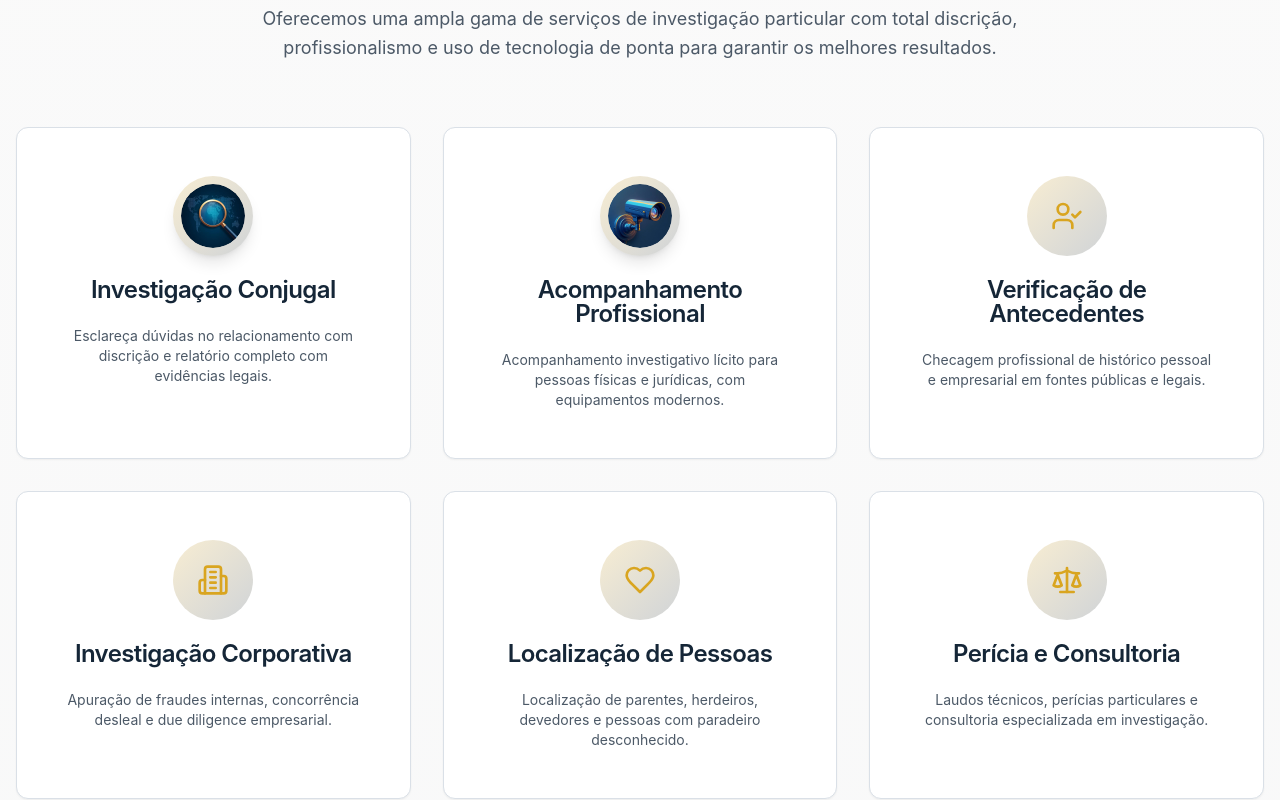
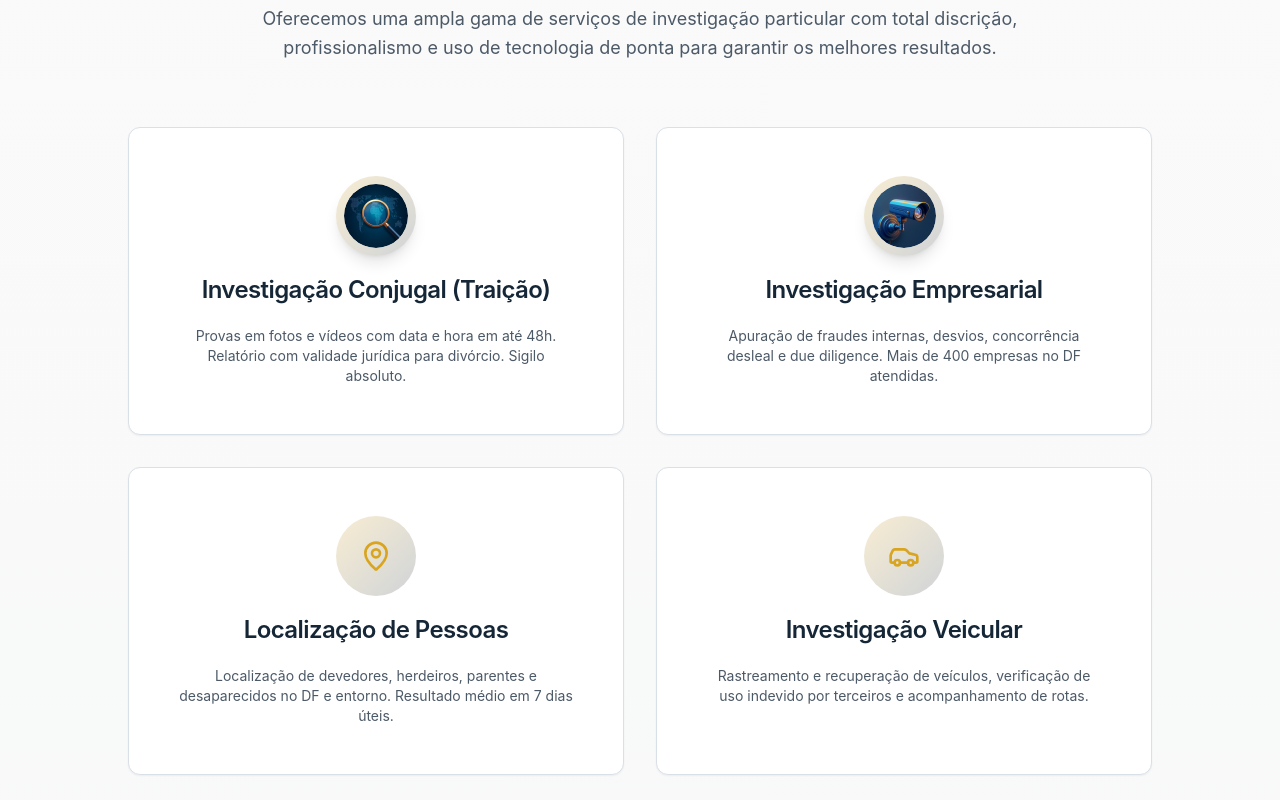
Before and after one commit to ysacostarica167-spec/detetive-regis-df, a React (Vite) app: page / in a window 1280 px wide. Shown: the part 940-1740 px from the top of the page. Built offline with nearby package versions, Linux system fonts and the light colour scheme; the HTML template or start-up script is replaced by a standard one.

Commit message:
Changes
Co-authored-by: ysacostarica167-spec <231507751+ysacostarica167-spec@users.noreply.github.com>

```diff
--- a/src/components/ServicesSection.tsx
+++ b/src/components/ServicesSection.tsx
@@ -1,5 +1,5 @@
 import { Card, CardContent, CardDescription, CardHeader, CardTitle } from "@/components/ui/card";
-import { Search, Camera, UserCheck, Building2, Heart, Scale, Phone } from "lucide-react";
+import { Search, Building2, MapPin, Car, Phone } from "lucide-react";
 import investigationIcon from "@/assets/investigation-icon-hq.jpg";
 import surveillanceIcon from "@/assets/surveillance-icon-hq.jpg";
 import LazyImage from "@/components/LazyImage";
@@ -8,35 +8,25 @@ const ServicesSection = () => {
   const services = [
     {
       icon: <Search className="w-8 h-8 text-detective-gold" />,
-      title: "Investigação Conjugal",
-      description: "Esclareça dúvidas no relacionamento com discrição e relatório completo com evidências legais.",
+      title: "Investigação Conjugal (Traição)",
+      description: "Provas em fotos e vídeos com data e hora em até 48h. Relatório com validade jurídica para divórcio. Sigilo absoluto.",
       image: investigationIcon,
     },
     {
-      icon: <Camera className="w-8 h-8 text-detective-gold" />,
-      title: "Acompanhamento Profissional",
-      description: "Acompanhamento investigativo lícito para pessoas físicas e jurídicas, com equipamentos modernos.",
+      icon: <Building2 className="w-8 h-8 text-detective-gold" />,
+      title: "Investigação Empresarial",
+      description: "Apuração de fraudes internas, desvios, concorrência desleal e due diligence. Mais de 400 empresas no DF atendidas.",
       image: surveillanceIcon,
     },
     {
-      icon: <UserCheck className="w-8 h-8 text-detective-gold" />,
-      title: "Verificação de Antecedentes",
-      description: "Checagem profissional de histórico pessoal e empresarial em fontes públicas e legais.",
+      icon: <MapPin className="w-8 h-8 text-detective-gold" />,
+      title: "Localização de Pessoas",
+      description: "Localização de devedores, herdeiros, parentes e desaparecidos no DF e entorno. Resultado médio em 7 dias úteis.",
     },
     {
-      icon: <Building2 className="w-8 h-8 text-detective-gold" />,
-      title: "Investigação Corporativa",
-      description: "Apuração de fraudes internas, concorrência desleal e due diligence empresarial.",
-    },
-    {
-      icon: <Heart className="w-8 h-8 text-detective-gold" />,
-      title: "Localização de Pessoas",
-      description: "Localização de parentes, herdeiros, devedores e pessoas com paradeiro desconhecido.",
-    },
-    {
-      icon: <Scale className="w-8 h-8 text-detective-gold" />,
-      title: "Perícia e Consultoria",
-      description: "Laudos técnicos, perícias particulares e consultoria especializada em investigação.",
+      icon: <Car className="w-8 h-8 text-detective-gold" />,
+      title: "Investigação Veicular",
+      description: "Rastreamento e recuperação de veículos, verificação de uso indevido por terceiros e acompanhamento de rotas.",
     },
   ];
 
@@ -70,7 +60,7 @@ const ServicesSection = () => {
         </div>
 
         {/* Services Grid */}
-        <div className="grid md:grid-cols-2 lg:grid-cols-3 gap-8 mb-12">
+        <div className="grid md:grid-cols-2 gap-8 mb-12 max-w-5xl mx-auto">
           {services.map((service, index) => (
             <Card key={index} className="card-professional hover:shadow-[var(--shadow-accent)] hover:-translate-y-2 transition-all duration-300 group animate-fade-in" style={{ animationDelay: `${index * 100}ms` }}>
               <CardHeader className="text-center">
```
